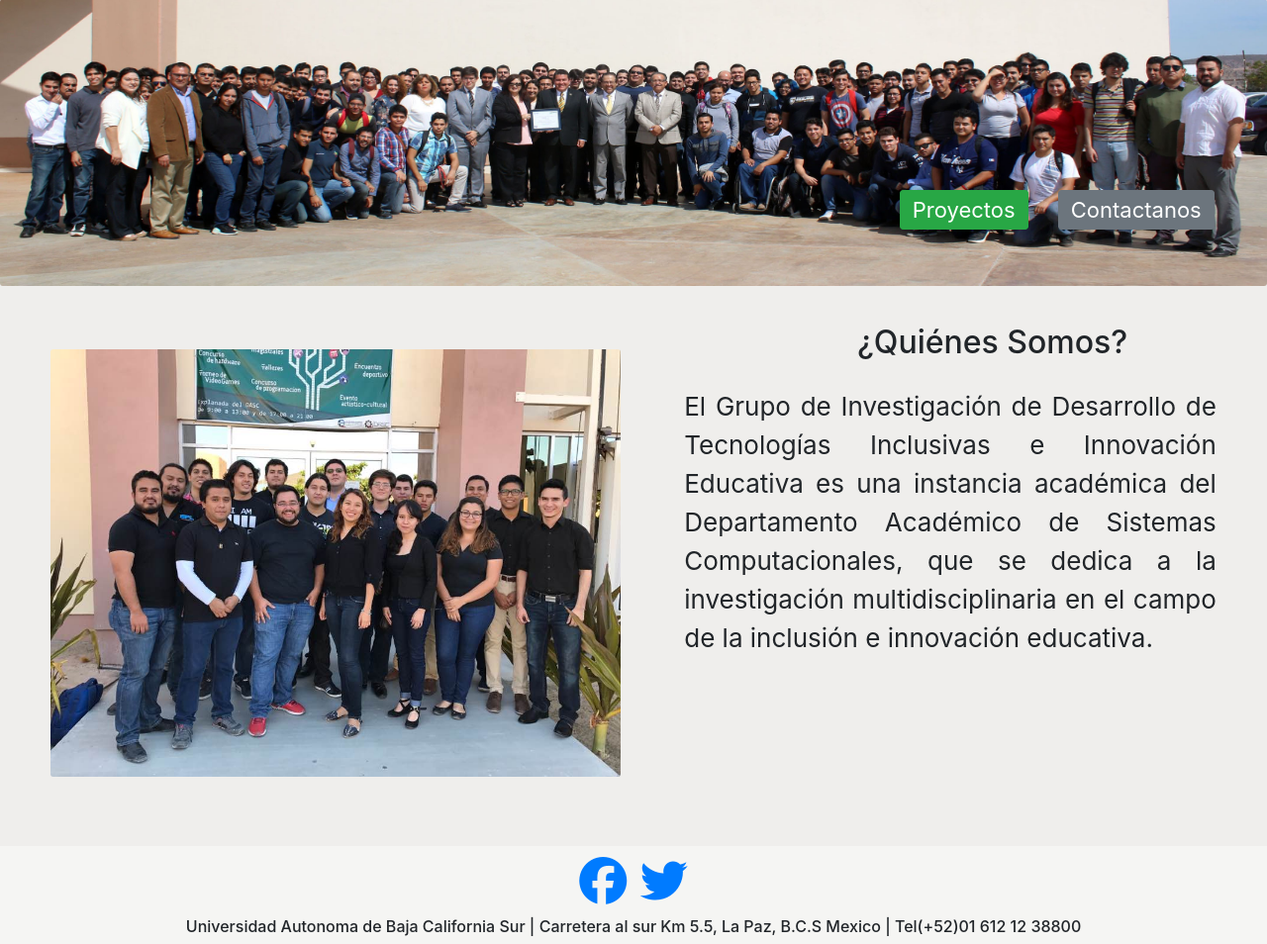
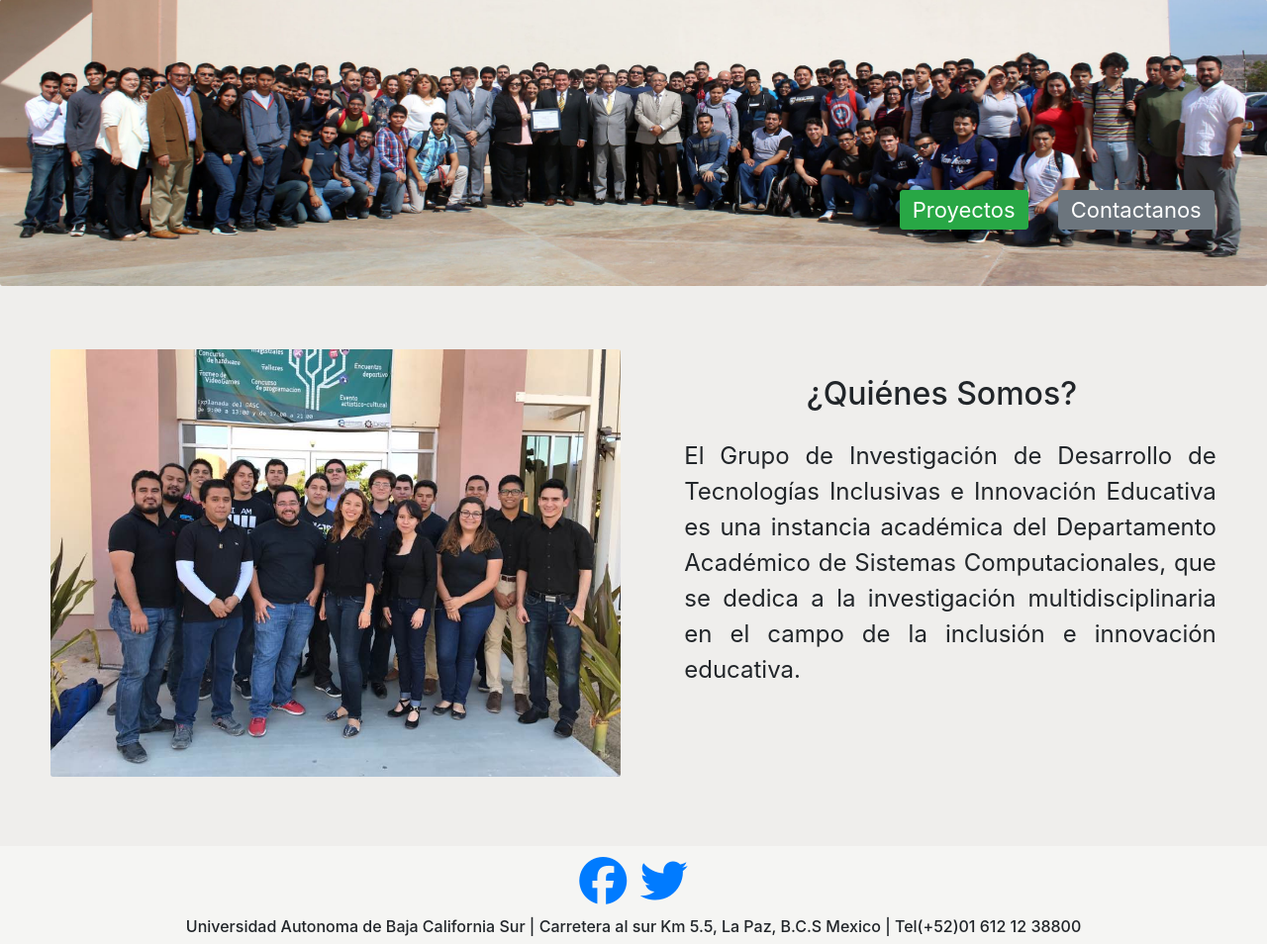
Before and after one commit to SaulHernandez230/GIDTIITEC, a PHP site: page / in a window 1280 px wide. Shown: the part 159-1113 px from the top of the page at 99% size. Run offline with PHP 8.4, Linux system fonts and the light colour scheme; some libraries are stand-ins or nearby versions.

Commit message:
un fucking commit

```diff
--- a/Sources/CSS/home.css
+++ b/Sources/CSS/home.css
@@ -46,7 +46,8 @@
   #Home h1{font-size: 25px; top: 40%;}
   #Home a{margin: 0% 1%; left:70%; top:200px;}
   #Home #imgWelcome{max-height: 250px;}
-  #Home p{ font-size: 26px;}
+  #Home p{font-size: 23px;}
+  #Home h2{margin: 5% 14% 2% 0;}
 }
 
 /* Extra large devices (large desktops, 1200px and up) */
@@ -55,4 +56,6 @@
   #Home h1{font-size: 28px; bottom: 33px;}
   #Home a{margin: 0% 1%; left:70%; top:230px; font-size: 22px;}
   #Home #imgWelcome{max-height: 290px;}
+  #Home h2{margin: 7% 15% 2% 0;}
+  #Home p{font-size: 24px;}
 }
```
Also changed, not shown: Sources/Views/ContactUS.php (+4 -4 lines).
